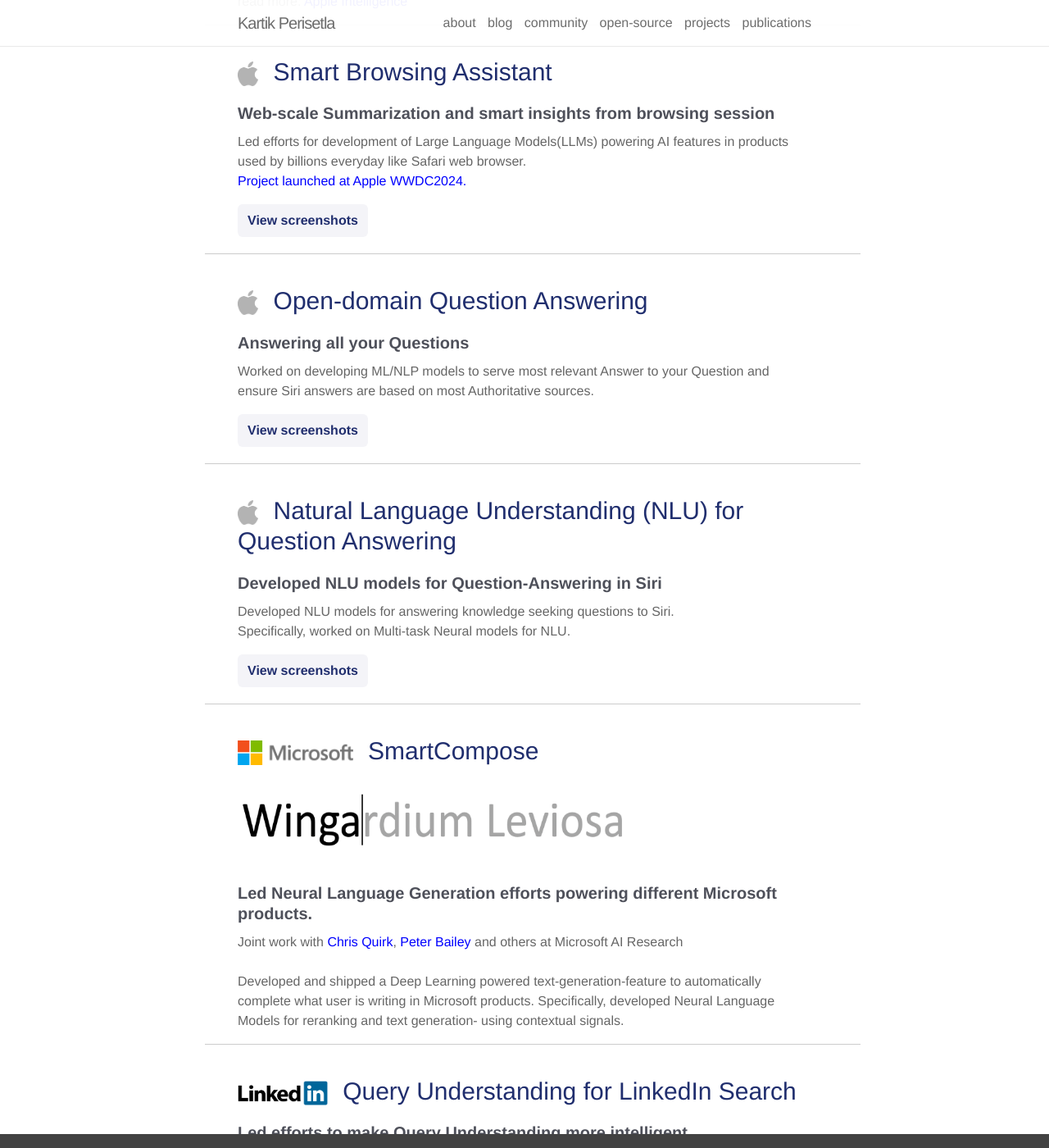
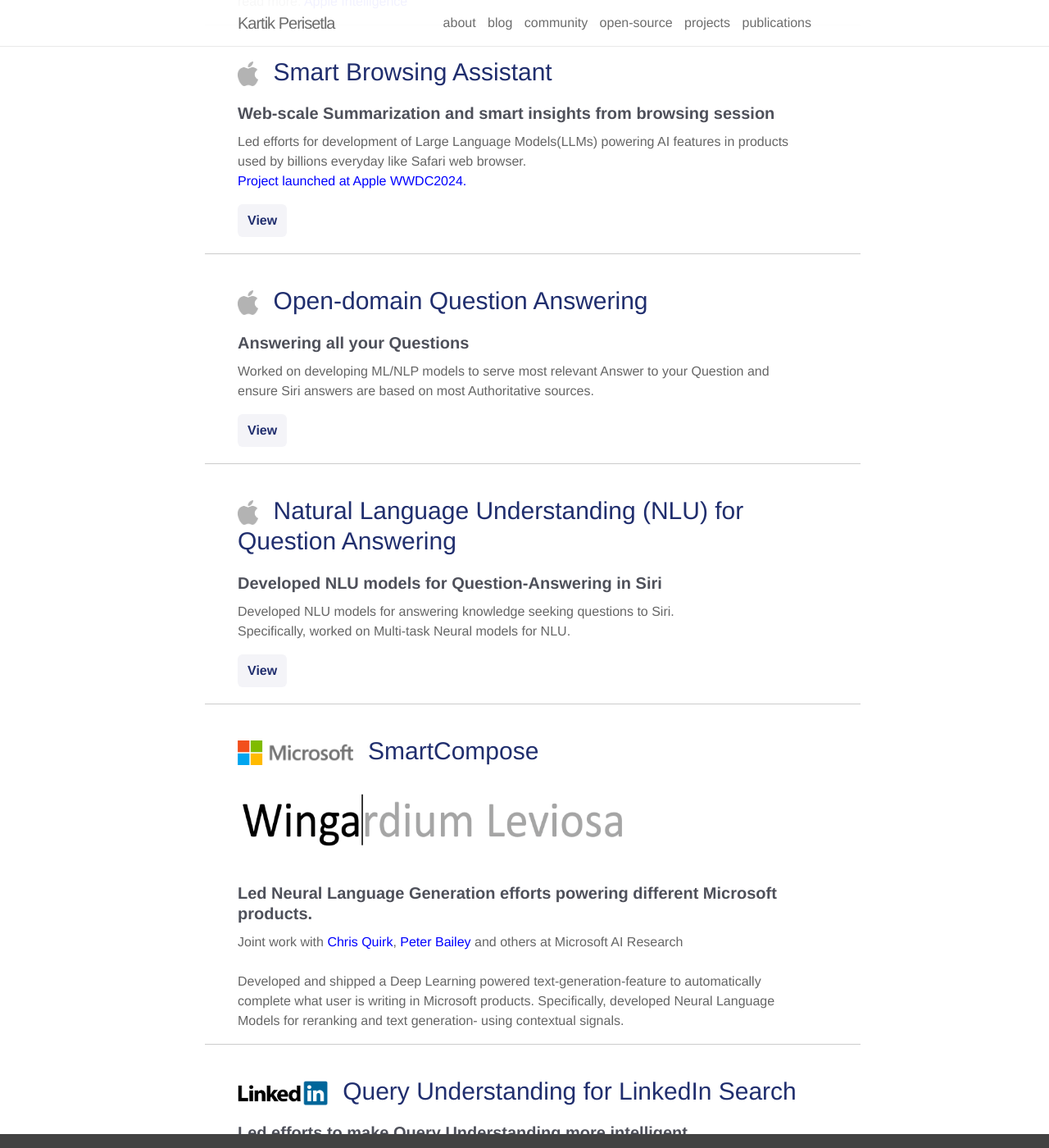
Before and after one commit to kartikperisetla/kartikperisetla.github.io, a Jekyll site: the page built from _pages/projects.md, in a window 1280 px wide and 1400 px high, scrolled down 353 px. Shown: the whole window at 82% size. Built offline with Jekyll 4.4.1, drawn with Linux system fonts in a browser that asks for light colours; nearby versions of some CDN libraries.

Commit message:
style: shorten toggle labels to View/Hide

```diff
--- a/_pages/projects.md
+++ b/_pages/projects.md
@@ -36,7 +36,7 @@
     <a  style="color:blue" href="https://www.apple.com/macos/macos-sequoia-preview/#:~:text=A%20smarter%2C%20redesigned%20Reader" target="_blank">Project launched at Apple WWDC2024.</a>
 </p>
 <details style="margin: 10px 0 20px 0;">
-    <summary style="cursor: pointer; color: #202E6E; font-weight: 600; padding: 8px 12px; background: #f4f4f8; border-radius: 6px; display: inline-block; list-style: none;"><span class="screenshot-show">View screenshots</span><span class="screenshot-hide">Hide screenshots</span></summary>
+    <summary style="cursor: pointer; color: #202E6E; font-weight: 600; padding: 8px 12px; background: #f4f4f8; border-radius: 6px; display: inline-block; list-style: none;"><span class="screenshot-show">View</span><span class="screenshot-hide">Hide</span></summary>
     <div style="margin-top: 12px;">
         <img class="thumbnail" src="/assets/img/toc.png" width="1150px" height="520px" border="0px"/>
     </div>
@@ -54,7 +54,7 @@
     Worked on developing ML/NLP models to serve most relevant Answer to your Question and ensure Siri answers are based on most Authoritative sources.<br/>
 </p>
 <details style="margin: 10px 0 20px 0;">
-    <summary style="cursor: pointer; color: #202E6E; font-weight: 600; padding: 8px 12px; background: #f4f4f8; border-radius: 6px; display: inline-block; list-style: none;"><span class="screenshot-show">View screenshots</span><span class="screenshot-hide">Hide screenshots</span></summary>
+    <summary style="cursor: pointer; color: #202E6E; font-weight: 600; padding: 8px 12px; background: #f4f4f8; border-radius: 6px; display: inline-block; list-style: none;"><span class="screenshot-show">View</span><span class="screenshot-hide">Hide</span></summary>
     <div style="margin-top: 12px;">
         <img class="thumbnail" src="/assets/img/odqa.jpg" width="1050px" height="520px" border="0px"/>
     </div>
@@ -73,7 +73,7 @@
     Specifically, worked on Multi-task Neural models for NLU.
 </p>
 <details style="margin: 10px 0 20px 0;">
-    <summary style="cursor: pointer; color: #202E6E; font-weight: 600; padding: 8px 12px; background: #f4f4f8; border-radius: 6px; display: inline-block; list-style: none;"><span class="screenshot-show">View screenshots</span><span class="screenshot-hide">Hide screenshots</span></summary>
+    <summary style="cursor: pointer; color: #202E6E; font-weight: 600; padding: 8px 12px; background: #f4f4f8; border-radius: 6px; display: inline-block; list-style: none;"><span class="screenshot-show">View</span><span class="screenshot-hide">Hide</span></summary>
     <div style="margin-top: 12px;">
         <img class="thumbnail" src="/assets/img/nlu.jpg" width="1050px" height="520px" border="0px"/>
     </div>
@@ -106,7 +106,7 @@
     Empowering users to issue Search in natural language.
 </p>
 <details style="margin: 10px 0 20px 0;">
-    <summary style="cursor: pointer; color: #202E6E; font-weight: 600; padding: 8px 12px; background: #f4f4f8; border-radius: 6px; display: inline-block; list-style: none;"><span class="screenshot-show">View screenshots</span><span class="screenshot-hide">Hide screenshots</span></summary>
+    <summary style="cursor: pointer; color: #202E6E; font-weight: 600; padding: 8px 12px; background: #f4f4f8; border-radius: 6px; display: inline-block; list-style: none;"><span class="screenshot-show">View</span><span class="screenshot-hide">Hide</span></summary>
     <div style="margin-top: 12px;">
         <img class="thumbnail" src="/assets/img/crf_query_tagger.png" width="520px" height="230px" border="0px"/>
     </div>
```
